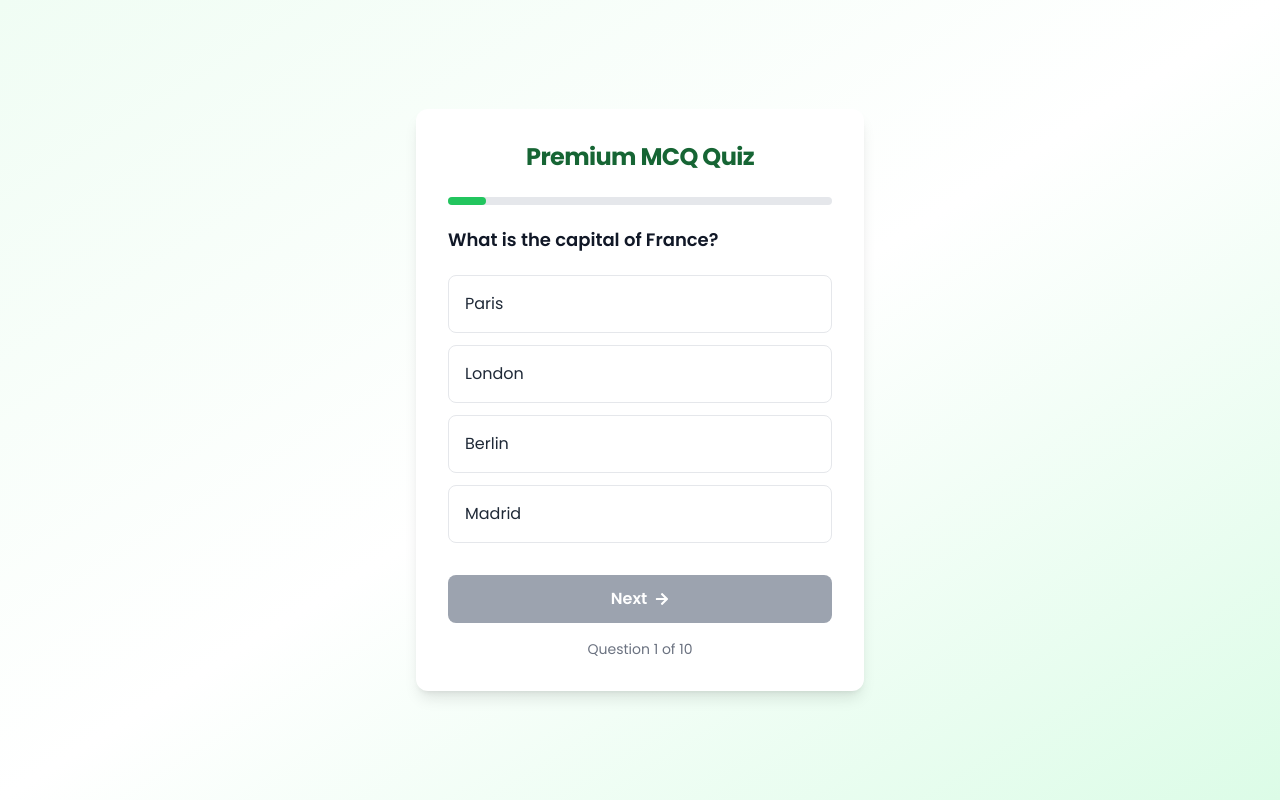
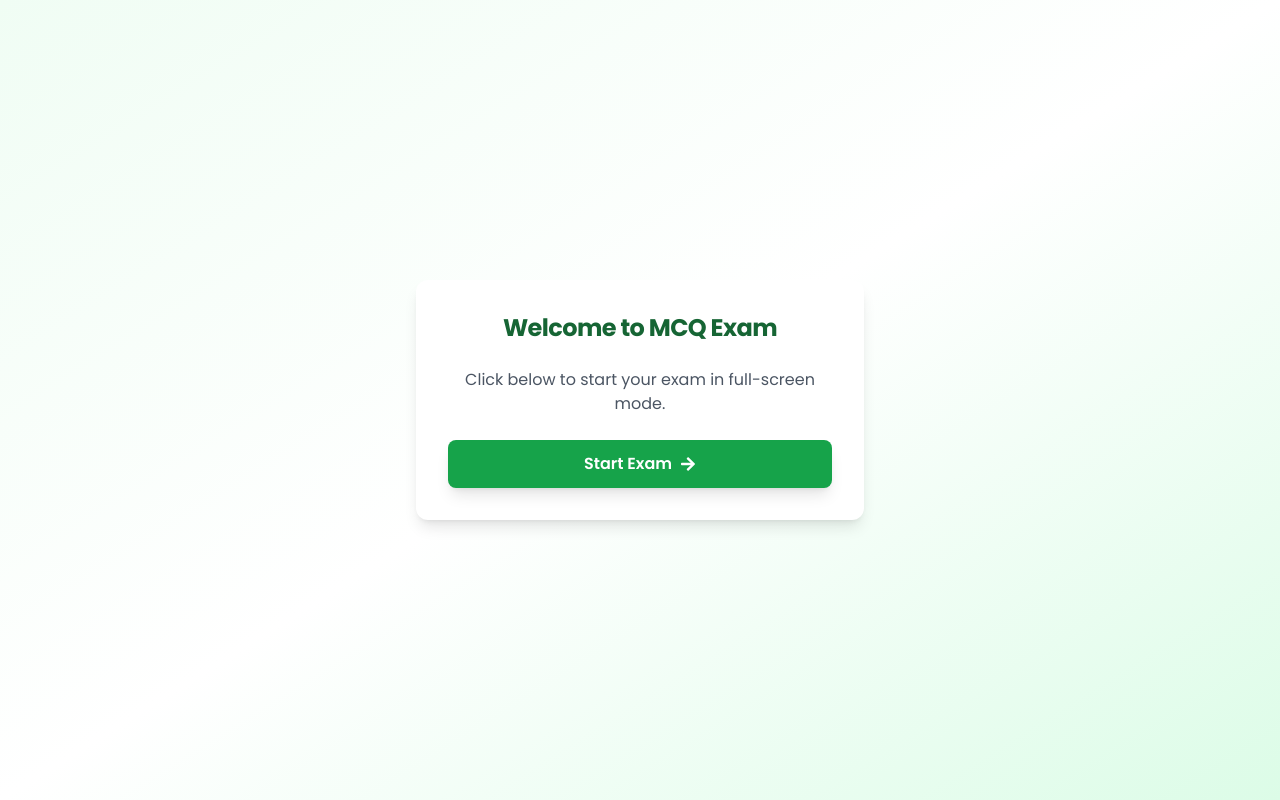
Before and after one commit to Adhivp/exAIma_frontend, a React (Vite) app in the folder exAIma/mcq-project/: page / in a window 1280 px wide. Built offline with nearby package versions, Linux system fonts and the light colour scheme.

Commit message:
new ui update

```diff
--- a/exAIma/mcq-project/index.html
+++ b/exAIma/mcq-project/index.html
@@ -4,7 +4,7 @@
     <meta charset="UTF-8" />
     <meta name="viewport" content="width=device-width, initial-scale=1.0" />
     <link href="https://fonts.googleapis.com/css2?family=Poppins:wght@400;600;700&display=swap" rel="stylesheet">
-    <title>Premium MCQ Quiz - Vite</title>
+    <title>Premium MCQ Exam - Vite</title>
   </head>
   <body>
     <div id="root"></div>
--- a/exAIma/mcq-project/src/App.jsx
+++ b/exAIma/mcq-project/src/App.jsx
@@ -1,11 +1,17 @@
-import { useState } from 'react';
-import { FaCheckCircle, FaArrowRight } from 'react-icons/fa';
+import { useState, useEffect } from 'react';
+import { FaCheckCircle, FaArrowRight, FaLock } from 'react-icons/fa';
 
 function App() {
+  const [examStarted, setExamStarted] = useState(false);
+  const [currentQuestionIndex, setCurrentQuestionIndex] = useState(0);
   const [selectedOption, setSelectedOption] = useState(null);
+  const [score, setScore] = useState(0);
+  const [examCompleted, setExamCompleted] = useState(false);
+  const [tabSwitchWarning, setTabSwitchWarning] = useState(false);
 
-  // Sample MCQ Data
-  const question = {
+  // Sample MCQ Questions
+  const questions = [
+    {
       text: 'What is the capital of France?',
       options: [
         { id: 1, text: 'Paris', isCorrect: true },
@@ -13,38 +19,154 @@ function App() {
         { id: 3, text: 'Berlin', isCorrect: false },
         { id: 4, text: 'Madrid', isCorrect: false },
       ],
+    },
+    {
+      text: 'Which planet is known as the Red Planet?',
+      options: [
+        { id: 1, text: 'Earth', isCorrect: false },
+        { id: 2, text: 'Mars', isCorrect: true },
+        { id: 3, text: 'Jupiter', isCorrect: false },
+        { id: 4, text: 'Venus', isCorrect: false },
+      ],
+    },
+    {
+      text: 'What is 2 + 2?',
+      options: [
+        { id: 1, text: '3', isCorrect: false },
+        { id: 2, text: '4', isCorrect: true },
+        { id: 3, text: '5', isCorrect: false },
+        { id: 4, text: '6', isCorrect: false },
+      ],
+    },
+  ];
+
+  // Start Exam in Full-Screen Mode
+  const startExam = () => {
+    setExamStarted(true);
+    if (document.documentElement.requestFullscreen) {
+      document.documentElement.requestFullscreen();
+    }
   };
 
+  // Handle Option Selection
   const handleOptionClick = (optionId) => {
+    if (!selectedOption) {
       setSelectedOption(optionId);
+      const selected = questions[currentQuestionIndex].options.find(
+        (opt) => opt.id === optionId
+      );
+      if (selected.isCorrect) {
+        setScore(score + 1);
+      }
+    }
+  };
+
+  // Move to Next Question
+  const handleNextQuestion = () => {
+    if (selectedOption) {
+      if (currentQuestionIndex < questions.length - 1) {
+        setCurrentQuestionIndex(currentQuestionIndex + 1);
+        setSelectedOption(null);
+      } else {
+        setExamCompleted(true);
+        if (document.fullscreenElement) {
+          document.exitFullscreen();
+        }
+      }
+    }
+  };
+
+  // Detect Tab Switching or Focus Loss
+  useEffect(() => {
+    const handleVisibilityChange = () => {
+      if (examStarted && document.hidden) {
+        setTabSwitchWarning(true);
+      }
+    };
+
+    const handleBlur = () => {
+      if (examStarted) {
+        setTabSwitchWarning(true);
+      }
+    };
+
+    document.addEventListener('visibilitychange', handleVisibilityChange);
+    window.addEventListener('blur', handleBlur);
+
+    return () => {
+      document.removeEventListener('visibilitychange', handleVisibilityChange);
+      window.removeEventListener('blur', handleBlur);
+    };
+  }, [examStarted]);
+
+  // Reset Warning
+  const clearWarning = () => {
+    setTabSwitchWarning(false);
   };
 
   return (
     <div className="min-h-screen flex items-center justify-center bg-gradient-to-br from-green-50 via-white to-green-100 p-6">
+      {!examStarted ? (
+        <div className="bg-white rounded-xl shadow-lg p-8 w-full max-w-md transform transition-all duration-300 hover:shadow-2xl">
+          <h1 className="text-2xl font-bold text-green-800 mb-6 text-center tracking-tight">
+            Welcome to MCQ Exam
+          </h1>
+          <p className="text-gray-600 text-center mb-6">
+            Click below to start your exam in full-screen mode.
+          </p>
+          <button
+            onClick={startExam}
+            className="w-full bg-green-600 text-white font-semibold py-3 rounded-lg flex items-center justify-center gap-2 hover:bg-green-700 transition-all duration-300 shadow-lg"
+          >
+            Start Exam <FaArrowRight />
+          </button>
+        </div>
+      ) : examCompleted ? (
+        <div className="bg-white rounded-xl shadow-lg p-8 w-full max-w-md transform transition-all duration-300 hover:shadow-2xl">
+          <h1 className="text-2xl font-bold text-green-800 mb-6 text-center tracking-tight">
+            Exam Completed
+          </h1>
+          <p className="text-gray-800 text-center mb-6">
+            Your Score: {score} / {questions.length}
+          </p>
+          <button
+            onClick={() => {
+              setExamStarted(false);
+              setCurrentQuestionIndex(0);
+              setScore(0);
+              setExamCompleted(false);
+              setSelectedOption(null);
+            }}
+            className="w-full bg-green-600 text-white font-semibold py-3 rounded-lg flex items-center justify-center gap-2 hover:bg-green-700 transition-all duration-300 shadow-lg"
+          >
+            Restart Exam <FaArrowRight />
+          </button>
+        </div>
+      ) : (
         <div className="bg-white rounded-xl shadow-lg p-8 w-full max-w-md transform transition-all duration-300 hover:shadow-2xl">
           {/* Header */}
           <h1 className="text-2xl font-bold text-green-800 mb-6 text-center tracking-tight">
-          Premium MCQ Quiz
+            Premium MCQ Exam
           </h1>
 
           {/* Progress Bar */}
           <div className="w-full bg-gray-200 rounded-full h-2 mb-6">
             <div
               className="bg-green-500 h-2 rounded-full transition-all duration-500"
-            style={{ width: '10%' }} // Adjust this for progress
+              style={{ width: `${((currentQuestionIndex + 1) / questions.length) * 100}%` }}
             ></div>
           </div>
 
           {/* Question */}
           <div className="mb-6">
             <h2 className="text-lg font-semibold text-gray-900 leading-tight">
-            {question.text}
+              {questions[currentQuestionIndex].text}
             </h2>
           </div>
 
           {/* Options */}
           <div className="space-y-3">
-          {question.options.map((option) => (
+            {questions[currentQuestionIndex].options.map((option) => (
               <div
                 key={option.id}
                 onClick={() => handleOptionClick(option.id)}
@@ -54,9 +176,7 @@ function App() {
                     : 'border-gray-200 hover:border-green-300 hover:bg-green-50'
                 }`}
               >
-              <span className="text-gray-800 font-medium">
-                {option.text}
-              </span>
+                <span className="text-gray-800 font-medium">{option.text}</span>
                 {selectedOption === option.id && (
                   <FaCheckCircle className="text-green-500" />
                 )}
@@ -64,8 +184,9 @@ function App() {
             ))}
           </div>
 
-        {/* Button */}
+          {/* Next Button */}
           <button
+            onClick={handleNextQuestion}
             className={`mt-8 w-full flex items-center justify-center gap-2 py-3 rounded-lg font-semibold text-white transition-all duration-300 ${
               selectedOption
                 ? 'bg-green-600 hover:bg-green-700 shadow-lg'
@@ -73,14 +194,33 @@ function App() {
             }`}
             disabled={!selectedOption}
           >
-          Next <FaArrowRight className="text-sm" />
+            {currentQuestionIndex < questions.length - 1 ? 'Next' : 'Finish'} <FaArrowRight className="text-sm" />
           </button>
 
           {/* Footer */}
           <p className="text-center text-sm text-gray-500 mt-4">
-          Question 1 of 10
+            Question {currentQuestionIndex + 1} of {questions.length}
           </p>
+
+          {/* Tab Switch Warning */}
+          {tabSwitchWarning && (
+            <div className="fixed inset-0 bg-black bg-opacity-50 flex items-center justify-center z-50">
+              <div className="bg-white rounded-lg p-6 max-w-sm text-center">
+                <FaLock className="text-red-500 text-3xl mx-auto mb-4" />
+                <p className="text-gray-800 font-semibold mb-4">
+                  Warning: Tab switching detected! Stay on this page to continue the exam.
+                </p>
+                <button
+                  onClick={clearWarning}
+                  className="bg-green-600 text-white py-2 px-4 rounded-lg hover:bg-green-700 transition-all duration-300"
+                >
+                  Okay
+                </button>
               </div>
+            </div>
+          )}
+        </div>
+      )}
     </div>
   );
 }
```
Lines whose indentation alone changed are shown as unchanged.
